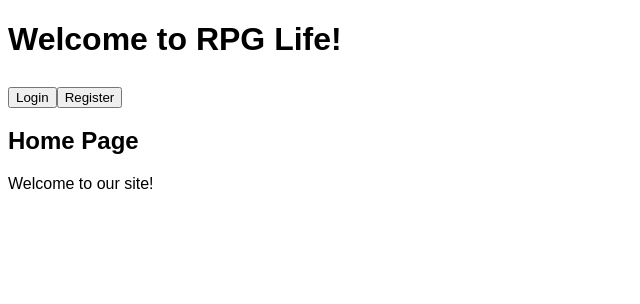
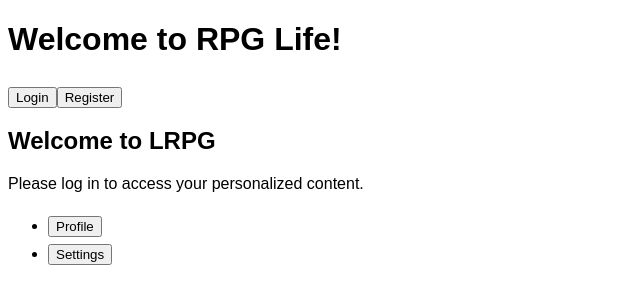
Before and after one commit to TataStudio/LRPG, a React (Create React App) app: page / in a window 1280 px wide. Shown: the top 304 px of the page, without its empty margins (0-640 px from the left). Built offline with nearby package versions, Linux system fonts and the light colour scheme.

Commit message:
login Landing Test 1

```diff
--- a/src/App.js
+++ b/src/App.js
@@ -30,6 +30,9 @@ function App() {
         />
         <Routes>
           <Route path="/" element={<HomePage loggedInUser={loggedInUser} onLogout={handleLogout} />} />
+          {/* Adding new Routes here if necessary. For example: */}
+          {/* <Route path="/profile" element={<ProfilePage />} />
+          <Route path="/settings" element={<SettingsPage />} /> */}
         </Routes>
         {showRegisterModal && (
           <div className="modal">
--- a/src/HomePage.js
+++ b/src/HomePage.js
@@ -1,22 +1,39 @@
 import { useNavigate } from 'react-router-dom';
 
 function HomePage({ loggedInUser, onLogout }) {
-  //eslint-disable-next-line
   const navigate = useNavigate();
 
-  //const logout = () => {
-  //  onLogout();
-  // navigate('/login');
-  // };
+  const handleLogout = () => {
+    onLogout();
+    navigate('/login');
+  };
 
   return (
-    <div>
-      <h2>Home Page</h2>
-      <p>Welcome to our site!</p>
-      {loggedInUser && <div>
-        <p>{"You're logged in as"}{loggedInUser}</p>
-        <button onClick={onLogout}>Logout</button>
-      </div>}
+    <div className="homepage-container">
+      <h2>Welcome to LRPG</h2>
+
+      {loggedInUser ? (
+        <div>
+          <h3>Welcome back, {loggedInUser}!</h3>
+          <p>Here's your personalized dashboard content.</p>
+          {/* You can add more personalized user content here */}
+
+          <button onClick={handleLogout}>Logout</button>
+        </div>
+      ) : (
+        <div>
+          <p>Please log in to access your personalized content.</p>
+        </div>
+      )}
+
+      {/* Add navigation options for different sections of your site */}
+      <nav>
+        <ul>
+          <li><button onClick={() => navigate('/profile')}>Profile</button></li>
+          <li><button onClick={() => navigate('/settings')}>Settings</button></li>
+          {/* Add more navigation options as needed */}
+        </ul>
+      </nav>
     </div>
   );
 }
--- a/src/NavigationButtons.js
+++ b/src/NavigationButtons.js
@@ -1,16 +1,35 @@
 import React from 'react';
-//import { useNavigate } from 'react-router-dom';
+import { useNavigate } from 'react-router-dom';
 
 function NavigationButtons({ loggedInUser, handleLogout, onRegisterClick, onLoginClick }) {
+  const navigate = useNavigate();
+
+  const goToProfile = () => {
+    navigate('/profile');
+  };
+
+  const goToSettings = () => {
+    navigate('/settings');
+  };
+
   const login = () => {
     onLoginClick(); // this will open the login modal
   };
 
   return (
-      <div>
-        {!loggedInUser && <button onClick={login}>Login</button>}
-        {!loggedInUser && <button onClick={onRegisterClick}>Register</button>}
-        {loggedInUser && <button onClick={handleLogout}>Logout</button>}
+    <div className="navigation-buttons-container">
+      {loggedInUser ? (
+        <>
+          <button onClick={goToProfile}>Profile</button>
+          <button onClick={goToSettings}>Settings</button>
+          <button onClick={handleLogout}>Logout</button>
+        </>
+      ) : (
+        <>
+          <button onClick={login}>Login</button>
+          <button onClick={onRegisterClick}>Register</button>
+        </>
+      )}
     </div>
   );
 }
```
Lines whose indentation alone changed are shown as unchanged.
